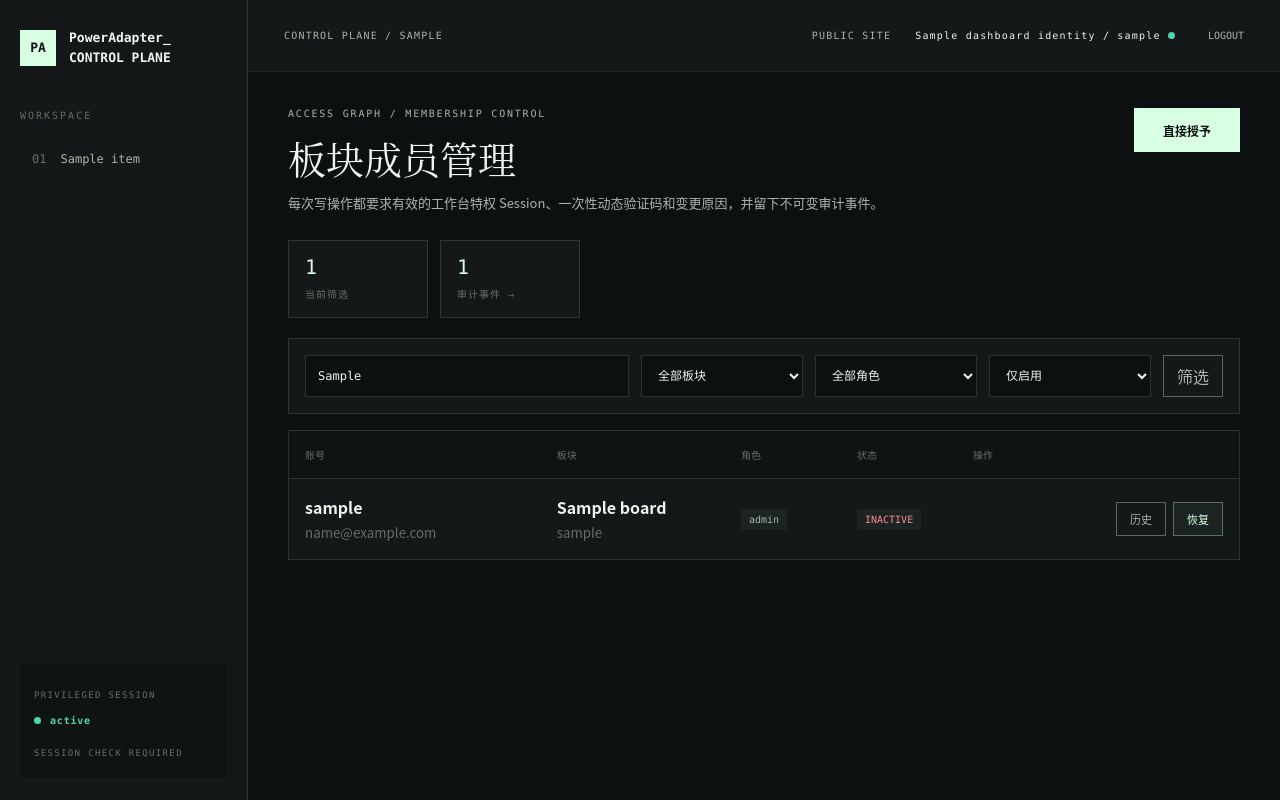
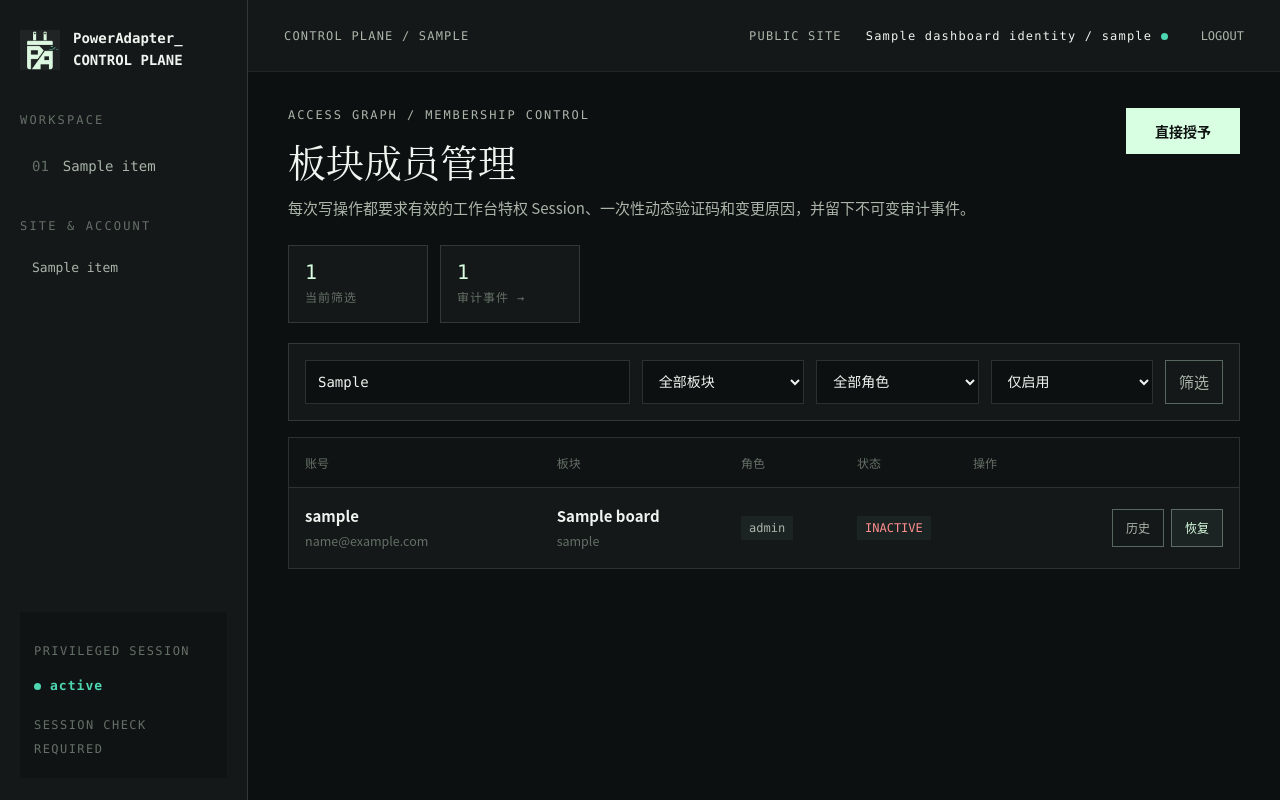
Before and after one commit to se-veN714/PowerAdapterBlogs, a Django app: template themes/devenir/templates/pages/dashboard/memberships.html in a window 1280 px wide. Run offline with Django 5.2, Linux system fonts and the light colour scheme; the template is opened without the code that fills it: most values are stand-ins (such as "Sample title", 1, 10 or a date in 2020); parts of the project's set-up code (start-up, migrations or seed data) failed here and were passed over.

Commit message:
feat(dashboard): improve navigation and readability

```diff
--- a/themes/devenir/static/css/dashboard/memberships.css
+++ b/themes/devenir/static/css/dashboard/memberships.css
@@ -3,28 +3,28 @@
 .membership-stat { min-width: 140px; padding: 14px 16px; border: 1px solid var(--d-line); background: var(--d-panel); }
 a.membership-stat { color: inherit; text-decoration: none; }
 .membership-stat strong { display: block; color: var(--d-mint); font: 20px var(--d-mono); }
-.membership-stat span { color: var(--d-faint); font: 10px var(--d-mono); letter-spacing: .1em; }
+.membership-stat span { color: var(--d-faint); font: var(--d-type-caption) var(--d-mono); letter-spacing: .08em; }
 .membership-action { min-height: 40px; display: inline-flex; align-items: center; justify-content: center; padding: 8px 13px; border: 1px solid var(--d-line-strong); color: var(--d-mint); text-decoration: none; background: var(--d-elevated); cursor: pointer; }
 .membership-action.subtle { color: var(--d-muted); background: transparent; }.membership-action.danger { color: var(--d-danger); }
 .membership-filters { display: grid; grid-template-columns: minmax(220px,2fr) repeat(3,minmax(130px,1fr)) auto; gap: 12px; padding: 16px; border: 1px solid var(--d-line); background: var(--d-panel); }
-.membership-filters input, .membership-filters select, .membership-form input, .membership-form select, .membership-form textarea { width: 100%; min-height: 42px; padding: 10px 12px; color: var(--d-text); border: 1px solid var(--d-line); background: var(--d-bg); font: 12px var(--d-mono); }
+.membership-filters input, .membership-filters select, .membership-form input, .membership-form select, .membership-form textarea { width: 100%; min-height: 44px; padding: 10px 12px; color: var(--d-text); border: 1px solid var(--d-line); background: var(--d-bg); font: var(--d-type-action) var(--d-mono); }
 .membership-list { margin-top: 16px; border: 1px solid var(--d-line); }
 .membership-row { display: grid; grid-template-columns: minmax(180px,1.4fr) minmax(140px,1fr) 100px 100px minmax(250px,auto); gap: 16px; align-items: center; padding: 16px; border-bottom: 1px solid var(--d-line); background: var(--d-panel); }
-.membership-row.head { color: var(--d-faint); background: var(--d-panel-alt); font: 10px var(--d-mono); }.membership-row:last-child { border-bottom: 0; }
+.membership-row.head { color: var(--d-faint); background: var(--d-panel-alt); font: var(--d-type-caption) var(--d-mono); }.membership-row:last-child { border-bottom: 0; }
 .membership-user strong, .membership-board strong { display: block; }.membership-user small, .membership-board small { color: var(--d-faint); }
-.membership-badge { width: fit-content; padding: 5px 8px; color: var(--d-muted); background: var(--d-elevated); font: 10px var(--d-mono); }.membership-badge.active { color: var(--d-cyan); }.membership-badge.inactive { color: var(--d-danger); }
-.membership-actions { display: flex; flex-wrap: wrap; justify-content: flex-end; gap: 7px; }.membership-actions .membership-action { min-height: 34px; font-size: 11px; }
+.membership-badge { width: fit-content; padding: 5px 8px; color: var(--d-muted); background: var(--d-elevated); font: var(--d-type-caption) var(--d-mono); }.membership-badge.active { color: var(--d-cyan); }.membership-badge.inactive { color: var(--d-danger); }
+.membership-actions { display: flex; flex-wrap: wrap; justify-content: flex-end; gap: 7px; }.membership-actions .membership-action { min-height: 36px; font-size: var(--d-type-caption); }
 .membership-empty { padding: 40px 18px; color: var(--d-faint); text-align: center; }
-.membership-pagination { display: flex; justify-content: flex-end; align-items: center; gap: 18px; margin-top: 18px; font: 11px var(--d-mono); }
+.membership-pagination { display: flex; justify-content: flex-end; align-items: center; gap: 18px; margin-top: 18px; font: var(--d-type-small) var(--d-mono); }
 .membership-panel { max-width: 760px; border: 1px solid var(--d-line); background: var(--d-panel); padding: clamp(20px,4vw,40px); }
 .membership-target, .membership-warning { margin-bottom: 22px; padding: 16px; border-left: 2px solid var(--d-cyan); background: var(--d-bg); }.membership-warning { color: var(--d-orange); border-color: var(--d-orange); }
-.membership-field { margin-bottom: 18px; }.membership-field label { display: block; margin-bottom: 8px; color: var(--d-mint); }.membership-help { color: var(--d-faint); font-size: 11px; }.membership-errors { color: var(--d-danger); }
+.membership-field { margin-bottom: 18px; }.membership-field label { display: block; margin-bottom: 8px; color: var(--d-mint); }.membership-help { color: var(--d-faint); font-size: var(--d-type-small); }.membership-errors { color: var(--d-danger); }
 .membership-confirm { display: flex; gap: 12px; margin-top: 24px; }
 .membership-event-list { position: relative; margin-top: 20px; }.membership-event { display: grid; grid-template-columns: 30px minmax(0,1fr); gap: 14px; padding-bottom: 14px; }
 .membership-event-node { width: 10px; height: 10px; margin: 24px 0 0 8px; border: 2px solid var(--d-cyan); transform: rotate(45deg); }
 .membership-event-card { padding: 18px; border: 1px solid var(--d-line); background: var(--d-panel); }.membership-event-head { display: flex; justify-content: space-between; gap: 18px; }
-.membership-event-title { display: flex; gap: 10px; align-items: center; }.membership-event-head time { color: var(--d-faint); font: 10px var(--d-mono); }
-.membership-event-meta { display: grid; grid-template-columns: repeat(3,minmax(120px,1fr)); gap: 14px; margin-top: 16px; color: var(--d-muted); font-size: 12px; }.membership-event-meta small { display: block; color: var(--d-faint); font: 9px var(--d-mono); }
+.membership-event-title { display: flex; gap: 10px; align-items: center; }.membership-event-head time { color: var(--d-faint); font: var(--d-type-caption) var(--d-mono); }
+.membership-event-meta { display: grid; grid-template-columns: repeat(3,minmax(120px,1fr)); gap: 14px; margin-top: 16px; color: var(--d-muted); font-size: var(--d-type-action); }.membership-event-meta small { display: block; color: var(--d-faint); font: var(--d-type-caption) var(--d-mono); }
 .membership-event-reason { padding-top: 14px; border-top: 1px solid var(--d-line); color: var(--d-muted); white-space: pre-wrap; }
 @media(max-width:980px){.membership-filters,.membership-row{grid-template-columns:1fr 1fr}.membership-row.head{display:none}.membership-actions{grid-column:1/-1;justify-content:flex-start}}
 @media(max-width:640px){.membership-filters,.membership-row,.membership-event-meta{grid-template-columns:1fr}.membership-confirm,.membership-event-head{flex-direction:column}.membership-toolbar{align-items:stretch;flex-direction:column}}
--- a/themes/devenir/static/css/dashboard/shell.css
+++ b/themes/devenir/static/css/dashboard/shell.css
@@ -2,34 +2,38 @@
 .dashboard-skip { position: fixed; z-index: 999; top: .5rem; left: .5rem; padding: .75rem 1rem; background: var(--d-mint); color: #101313; transform: translateY(-150%); }
 .dashboard-skip:focus { transform: none; }
 .dashboard-layout { min-height: 100vh; display: grid; grid-template-columns: var(--d-sidebar) minmax(0, 1fr); }
-.dashboard-sidebar { position: sticky; top: 0; height: 100vh; min-width: 0; display: flex; flex-direction: column; padding: 28px 20px 22px; border-right: 1px solid var(--d-line); background: var(--d-panel); z-index: 30; }
-.dashboard-brand { display: flex; align-items: center; gap: 13px; color: var(--d-text); font: 700 13px/1.55 var(--d-mono); }
-.dashboard-brand-mark { display: grid; place-items: center; width: 36px; height: 36px; flex: none; color: #101313; background: var(--d-mint); }
-.dashboard-nav-label { margin: 42px 0 16px; color: var(--d-faint); font: 10px var(--d-mono); letter-spacing: .2em; }
+.dashboard-sidebar { position: sticky; top: 0; height: 100vh; min-width: 0; display: flex; flex-direction: column; overflow-y: auto; padding: 28px 20px 22px; border-right: 1px solid var(--d-line); background: var(--d-panel); z-index: 30; }
+.dashboard-brand { display: flex; align-items: center; gap: 13px; color: var(--d-text); text-decoration: none; font: 700 var(--d-type-action)/1.55 var(--d-mono); }
+.dashboard-brand-mark { display: grid; place-items: center; width: 40px; height: 40px; flex: none; overflow: hidden; }
+.dashboard-brand-mark img { width: 100%; height: 100%; object-fit: cover; mix-blend-mode: screen; }
+.dashboard-nav-label { margin: 42px 0 16px; color: var(--d-faint); font: var(--d-type-caption) var(--d-mono); letter-spacing: .18em; }
 .dashboard-nav { display: grid; gap: 8px; }
-.dashboard-nav a { position: relative; display: flex; gap: 14px; min-height: 44px; align-items: center; padding: 0 12px; color: var(--d-muted); text-decoration: none; font: 12px var(--d-mono); }
+.dashboard-nav a { position: relative; display: flex; gap: 14px; min-height: 46px; align-items: center; padding: 0 12px; color: var(--d-muted); text-decoration: none; font: var(--d-type-action)/1.4 var(--d-mono); }
 .dashboard-nav a span { color: var(--d-faint); }
 .dashboard-nav a:hover { background: rgba(216,255,225,.035); color: var(--d-text); }
 .dashboard-nav a:focus-visible, .dashboard-topbar a:focus-visible, .dashboard-topbar button:focus-visible { outline: 2px solid var(--d-mint); outline-offset: 2px; }
 .dashboard-nav a[aria-current="page"] { color: var(--d-mint); background: var(--d-elevated); }
 .dashboard-nav a[aria-current="page"]::before { content: ""; position: absolute; left: 12px; width: 3px; height: 20px; background: var(--d-cyan); }
 .dashboard-nav a[aria-current="page"] span { margin-left: 8px; color: var(--d-mint); }
+.dashboard-nav-label--utility { margin-top: 30px; }
+.dashboard-nav--utility { gap: 4px; }
+.dashboard-nav--utility a { min-height: 38px; padding-left: 12px; font-size: var(--d-type-small); }
 .dashboard-session { margin-top: auto; padding: 18px 14px; background: var(--d-panel-alt); font-family: var(--d-mono); }
-.dashboard-session p, .dashboard-session small { color: var(--d-faint); font-size: 9px; letter-spacing: .15em; }
-.dashboard-session strong { display: block; margin: 15px 0; color: var(--d-cyan); font-size: 10px; letter-spacing: .08em; }
+.dashboard-session p, .dashboard-session small { color: var(--d-faint); font-size: var(--d-type-caption); letter-spacing: .12em; }
+.dashboard-session strong { display: block; margin: 15px 0; color: var(--d-cyan); font-size: var(--d-type-small); letter-spacing: .08em; }
 .dashboard-session i, .dashboard-topbar-actions i { display: inline-block; width: 7px; height: 7px; margin-right: 9px; border-radius: 50%; background: var(--d-cyan); }
 .dashboard-stage { min-width: 0; }
-.dashboard-topbar { height: var(--d-topbar); display: flex; align-items: center; justify-content: space-between; gap: 20px; padding: 0 36px; border-bottom: 1px solid rgba(216,255,225,.06); background: var(--d-panel); font: 10px var(--d-mono); letter-spacing: .12em; }
+.dashboard-topbar { height: var(--d-topbar); display: flex; align-items: center; justify-content: space-between; gap: 20px; padding: 0 36px; border-bottom: 1px solid rgba(216,255,225,.06); background: var(--d-panel); font: var(--d-type-caption) var(--d-mono); letter-spacing: .1em; }
 .dashboard-topbar p { margin: 0; color: var(--d-muted); }
 .dashboard-topbar-actions { display: flex; align-items: center; gap: 24px; }
 .dashboard-topbar-actions a, .dashboard-topbar-actions button { color: var(--d-muted); text-decoration: none; background: none; border: 0; padding: 12px 0; cursor: pointer; }
 .dashboard-menu-toggle { display: none; min-width: 44px; min-height: 44px; color: var(--d-mint); border: 1px solid var(--d-line); background: transparent; }
 .dashboard-main { width: min(1192px, 100%); margin: 0 auto; padding: 36px 40px 64px; }
 .dashboard-heading { min-height: 108px; display: flex; align-items: flex-start; justify-content: space-between; gap: 32px; margin-bottom: 24px; }
-.dashboard-kicker { margin: 0 0 18px; color: var(--d-muted); font: 10px var(--d-mono); letter-spacing: .18em; }
+.dashboard-kicker { margin: 0 0 18px; color: var(--d-muted); font: var(--d-type-caption) var(--d-mono); letter-spacing: .16em; }
 .dashboard-heading h1 { margin: 0; color: var(--d-text); font: 38px/1.1 var(--d-serif); }
-.dashboard-lead { max-width: 720px; margin: 13px 0 0; color: var(--d-muted); font-size: 13px; line-height: 1.7; }
-.dashboard-primary { min-height: 44px; display: inline-flex; align-items: center; justify-content: center; padding: 0 28px; color: #101313; background: var(--d-mint); border: 1px solid var(--d-mint); text-decoration: none; font: 700 12px var(--d-sans); }
+.dashboard-lead { max-width: 720px; margin: 13px 0 0; color: var(--d-muted); font-size: var(--d-type-body); line-height: 1.75; }
+.dashboard-primary { min-height: 46px; display: inline-flex; align-items: center; justify-content: center; padding: 0 28px; color: #101313; background: var(--d-mint); border: 1px solid var(--d-mint); text-decoration: none; font: 700 var(--d-type-action) var(--d-sans); }
 .dashboard-primary:hover { background: #fff; }
 .dashboard-overlay { position: fixed; inset: 0; background: rgba(0,0,0,.64); z-index: 20; }
 .dashboard-messages { margin-bottom: 18px; }
--- a/themes/devenir/static/css/dashboard/tokens.css
+++ b/themes/devenir/static/css/dashboard/tokens.css
@@ -15,13 +15,17 @@
     --d-danger: #ff8d8d;
     --d-sidebar: 248px;
     --d-topbar: 72px;
+    --d-type-caption: .75rem;
+    --d-type-small: .8125rem;
+    --d-type-action: .875rem;
+    --d-type-body: .9375rem;
     --d-mono: "JetBrains Mono", "Cascadia Mono", Consolas, monospace;
     --d-sans: "Source Han Sans CN", "Noto Sans CJK SC", "Microsoft YaHei", sans-serif;
     --d-serif: "Source Han Serif CN", "Noto Serif CJK SC", SimSun, serif;
 }
 * { box-sizing: border-box; }
 html { color-scheme: dark; background: var(--d-bg); }
-body { margin: 0; color: var(--d-text); background: var(--d-bg); font-family: var(--d-sans); }
+body { margin: 0; color: var(--d-text); background: var(--d-bg); font: var(--d-type-body)/1.6 var(--d-sans); }
 a { color: inherit; }
 button, input, select { font: inherit; }
 .sr-only { position: absolute; width: 1px; height: 1px; padding: 0; margin: -1px; overflow: hidden; clip: rect(0, 0, 0, 0); white-space: nowrap; border: 0; }
--- a/themes/devenir/templates/pages/dashboard/components/_sidebar.html
+++ b/themes/devenir/templates/pages/dashboard/components/_sidebar.html
@@ -1,8 +1,11 @@
+{% load static %}
 <aside class="dashboard-sidebar" id="dashboard-sidebar" aria-label="工作台导航">
-    <div class="dashboard-brand">
-        <span class="dashboard-brand-mark" aria-hidden="true">PA</span>
+    <a class="dashboard-brand" href="{% url 'index' %}" aria-label="返回 PowerAdapter 首页">
+        <span class="dashboard-brand-mark" aria-hidden="true">
+            <img src="{% static 'img/PowerAdapter_icon.webp' %}" alt="" width="40" height="40">
+        </span>
         <span>PowerAdapter_<br>CONTROL PLANE</span>
-    </div>
+    </a>
     <p class="dashboard-nav-label">WORKSPACE</p>
     <nav class="dashboard-nav">
         {% for item in dashboard_navigation %}
@@ -11,6 +14,12 @@
         </a>
         {% endfor %}
     </nav>
+    <p class="dashboard-nav-label dashboard-nav-label--utility">SITE &amp; ACCOUNT</p>
+    <nav class="dashboard-nav dashboard-nav--utility" aria-label="站点与账号">
+        {% for item in dashboard_utility_navigation %}
+        <a href="{{ item.url }}">{{ item.label }}</a>
+        {% endfor %}
+    </nav>
     <section class="dashboard-session" aria-label="特权会话状态">
         <p>PRIVILEGED SESSION</p>
         <strong><i aria-hidden="true"></i>{{ dashboard_identity.mfa_state_label }}</strong>
```
Also changed, not shown: PowerAdapterBlogs/dashboard_context.py (+15 -3 lines), PowerAdapterBlogs/tests/test_dashboard_devenir.py (+13 -0 lines), boards/DEVELOPMENT.md (+2 -0 lines), themes/devenir/static/css/dashboard/components.css (+26 -26 lines).
